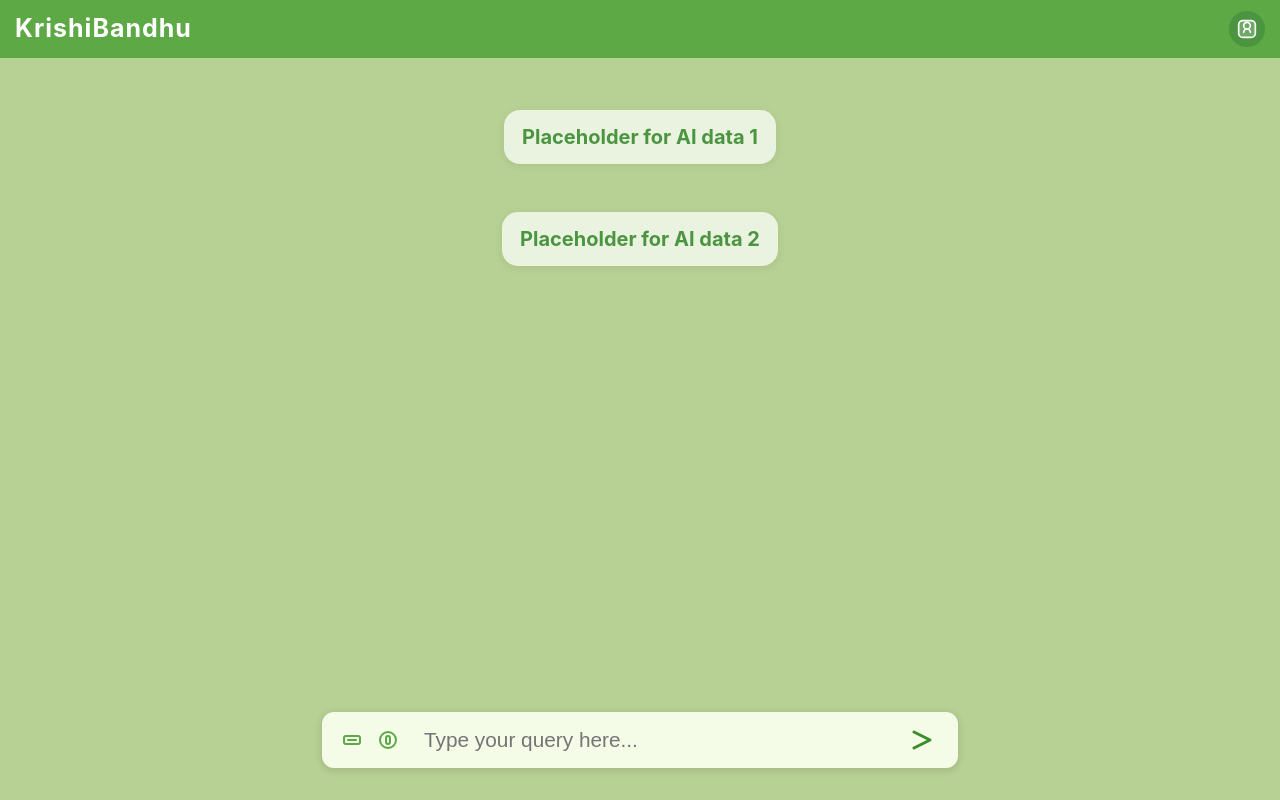
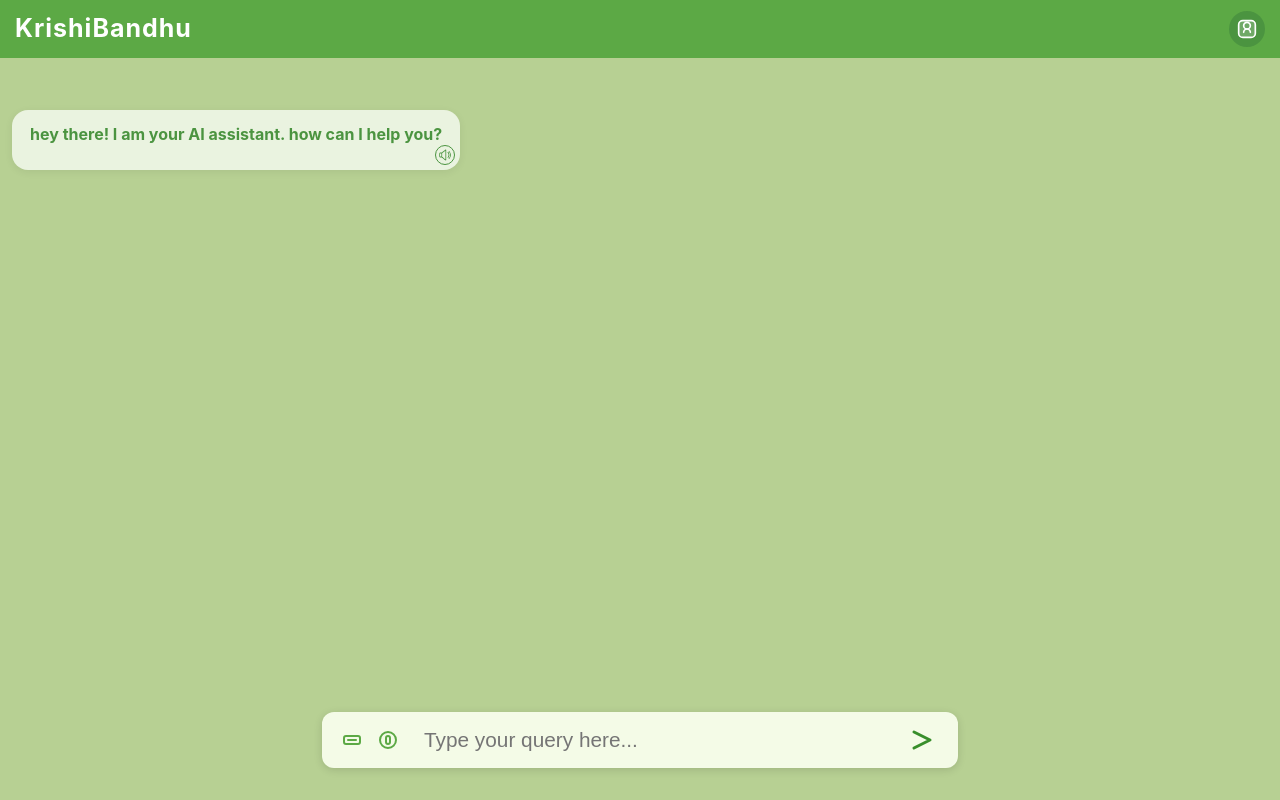
Before and after one commit to vikiDeUdit/agentic-day-frontend, a React (Vite) app: page /second in a window 1280 px wide. Built offline with nearby package versions, Linux system fonts and the light colour scheme.

Commit message:
Chat UI fixed

```diff
--- a/src/locales/bn/translation.json
+++ b/src/locales/bn/translation.json
@@ -1,5 +1,5 @@
 {
-  "title": "কৃষ্ণবন্ধু",
+  "title": "কৃষিবন্ধু",
   "subtitle": "এটি একটি নমুনা অ্যাপ্লিকেশন",
   "buttons": {
     "login": "লগইন",
@@ -8,11 +8,11 @@
     "cancel": "বাতিল"
   },
   "language": "ভাষা",
-  "welcome": "কৃষ্ণবন্ধুকে স্বাগতম",
-  "state": "রাষ্ট্র",
+  "welcome": "কৃষিবন্ধুকে স্বাগতম",
+  "state": "রাজ্য",
   "select": "নির্বাচন করুন",
   "search": "অনুসন্ধান",
   "loading": "লোড হচ্ছে ...",
   "error": "একটি ত্রুটি ঘটেছে",
-  "instructions": "আপনার ক্যোয়ারী এখানে টাইপ করুন"
+  "instructions": "আপনার প্রশ্ন এখানে লিখুন"
 }
--- a/src/pages/second.scss
+++ b/src/pages/second.scss
@@ -1,11 +1,12 @@
 .kb-root-two {
-  min-height: 100vh;
+  height: 100vh;
   min-width: 100vw;
   width: 100%;
   background: #b7d093;
   font-family: 'Inter', Arial, sans-serif;
   display: flex;
   flex-direction: column;
+  align-items: center;
   // overflow-x: hidden;
   // scrollbar-width: none;
   // position: absolute;
@@ -18,6 +19,7 @@
       justify-content: center;
     }
     .kb-chat-main {
+      width: 100%;
       margin-top: 50px;
       flex: 1;
       display: flex;
@@ -28,35 +30,69 @@
       padding-bottom: 120px;
       gap: 24px;
       overflow-x: hidden;
+      border: none;
+      overflow-y: auto;
+      border: none;
+      // Hide scrollbar (for Chrome, Edge, Safari)
+      &::-webkit-scrollbar {
+        display: none;
+      }
+
+      // Hide scrollbar (for Firefox)
+      scrollbar-width: none; // hides scrollbar
+      -ms-overflow-style: none; // for IE 10+
     }
 
     .kb-chat-content {
+      border: none;
+      padding-left: 30px;
+      padding-right: 30px;
       display: flex;
       flex-direction: column;
-      align-items: center;
-      justify-content: space-around;
-      width: 50%;
-      .kb-user {
+      align-items: flex-start;
+      width: 100%;
+      height: 100%;
+      // margin-left: 40%;
+      scroll-behavior: smooth;
+      overflow: auto;
+      .kb-chat-user {
         align-self: flex-end;
       }
-      .kb-bot {
+      .kb-chat-bot {
         align-self: flex-start;
+        display: flex;
+        flex-direction: column;
+        align-items: flex-start;
+        gap: 12px;
       }
     }
     .kb-chat-bubble {
+      position: relative; // make it the reference for absolute children
       background: #eaf3e0;
       color: #4b9440;
-      font-size: 20px;
+      font-size: medium;
       font-weight: 700;
       border-radius: 16px;
       padding: 12px 18px;
       margin: 12px;
-      // min-width: 420px;
-      // max-width: 700px;
       text-align: left;
       box-shadow: 0 2px 8px #0001;
       min-width: fit-content;
       max-width: 700px;
+
+      .kb-chat-img {
+        position: absolute;
+        bottom: 5px;  // tweak this as needed
+        right: 5px;    // tweak this as needed
+        width: 12px;
+        height: 12px;
+        padding: 3px;
+        object-fit: contain;
+        cursor: pointer;
+        // margin: 5px;
+        border: #4b9440 solid 1px;
+        border-radius: 50%;
+      }
     }
     .kb-user-bubble {
       width: fit-content;
@@ -64,7 +100,18 @@
     .kb-bot-bubble {
       align-self: flex-start;
     }
-
+    .kb-chat-file-right {
+      align-self: flex-end;
+      margin-right: 6%;
+      // margin-bottom: 100px;
+      z-index: 1;
+    }
+    .kb-chat-image-container {
+      display: flex;
+      justify-content: flex-end;
+      margin-top: 10px;
+      margin-bottom: 10px;
+    }
 
     .kb-chat-input-bar {
       position: fixed;
@@ -81,6 +128,7 @@
       padding: 8px 18px;
       box-shadow: 0 2px 8px #0002;
       gap: 12px;
+      z-index: 2;
     }
 
     .kb-chat-icon {
--- a/src/pages/second.tsx
+++ b/src/pages/second.tsx
@@ -1,12 +1,18 @@
+import './second.scss';
 import React, { useRef, useState, useEffect } from 'react';
 import { useLocation } from 'react-router-dom';
-import './second.scss';
+import { useTranslation } from 'react-i18next';
+import volume from '../assets/volume.svg';
 import Header from '../components/Header';
 import i18n from '../i18n';
-import { useTranslation } from 'react-i18next';
 
 type SpeechRecognitionType = typeof window.SpeechRecognition | typeof window.webkitSpeechRecognition;
 type RecognitionInstance = InstanceType<NonNullable<SpeechRecognitionType>> | null;
+
+interface msgListType {
+  role: 'user' | 'bot';
+  content: string;
+}
 
 const LANGUAGE_TO_LOCALE: Record<string, string> = {
   Hindi: 'hi-IN',
@@ -46,28 +52,35 @@ export default function SecondPage() {
   const recognitionLang = LANGUAGE_TO_LOCALE[selectedLanguage] || 'hi-IN';
 
   // Start with two empty cards for AI data
-  const [messages, setMessages] = useState<string[]>(['', '']);
+  const [messages, setMessages] = useState<msgListType[]>();
   const [input, setInput] = useState('');
   const [fileName, setFileName] = useState<string | null>(null);
+  const [fileImageUrl, setFileImageUrl] = useState<string | null>(null); // NEW: image preview
   const [listening, setListening] = useState(false);
+  const [botmsg, setBotmsg] = useState<string>();
   const fileInputRef = useRef<HTMLInputElement>(null);
   const recognitionRef = useRef<RecognitionInstance>(null);
   const messagesEndRef = useRef<HTMLDivElement>(null);
-  // Simulate backend fetch for AI data (replace with real API call)
   useEffect(() => {
-    // Simulate fetching AI data
     messagesEndRef.current?.scrollIntoView({ behavior: 'smooth' });
   }, [messages]);
   useEffect(() => {
-    // Scroll to bottom when messages change
+  const initialize = async () => {
     const savedLang = localStorage.getItem('appLanguage');
+
+    const initialBotMessage = 'hey there! I am your AI assistant. how can I help you?';
+    setBotmsg(initialBotMessage);
+    setMessages([{ role: 'bot', content: initialBotMessage }]);
+    console.log(messages)
+
     if (savedLang) {
       i18n.changeLanguage(savedLang);
     }
-    setTimeout(() => {
-      setMessages(['', '']);
-    }, 1000);
-  }, []);
+
+  };
+
+  initialize();
+}, []);
 
   // File upload handler
   const handleFileClick = () => {
@@ -75,7 +88,19 @@ export default function SecondPage() {
   };
   const handleFileChange = (e: React.ChangeEvent<HTMLInputElement>) => {
     if (e.target.files && e.target.files[0]) {
-      setFileName(e.target.files[0].name);
+      const file = e.target.files[0];
+      setFileName(file.name);
+
+      // NEW: Read image and set preview
+      if (file.type.startsWith('image/')) {
+        const reader = new FileReader();
+        reader.onload = (ev) => {
+          setFileImageUrl(ev.target?.result as string);
+        };
+        reader.readAsDataURL(file);
+      } else {
+        setFileImageUrl(null);
+      }
     }
   };
 
@@ -104,38 +129,57 @@ export default function SecondPage() {
   };
 
   // Chat send handler
-  const handleSend = (e: React.FormEvent) => {
+  const handleSend = async (e: React.FormEvent) => {
     e.preventDefault();
+    messagesEndRef.current?.scrollIntoView({ behavior: 'smooth' });
     if (input.trim() !== '') {
-      setMessages([...messages, input]);
+      await setMessages(prev => [...(prev || []), { role: 'user', content: input }, { role: 'bot', content: botmsg || '' }]);
       setInput('');
     }
   };
 
   return (
     <div className="kb-root-two">
-      {/* <header className="kb-header">
-        <span className="kb-title">KrishiBandhu</span>
-        <span className="kb-user-icon">
-          <svg width="40" height="40" viewBox="0 0 24 24" fill="none" stroke="#fff" strokeWidth="2" strokeLinecap="round" strokeLinejoin="round"><circle cx="12" cy="8" r="4"/><path d="M16 16a4 4 0 0 0-8 0"/><rect x="2" y="2" width="20" height="20" rx="5" fill="#fff3"/></svg>
-        </span>
-      </header> */}
       <Header/>
       <main className="kb-chat-main">
         {/* Two empty cards for AI data */}
-        <div className="kb-chat-bubble kb-chat-placeholder">
+        {/* <div className="kb-chat-bubble kb-chat-placeholder">
           Placeholder for AI data 1
-        </div>
-        <div className="kb-chat-bubble kb-chat-placeholder">
+        </div> */}
+        {/* <div className="kb-chat-bubble kb-chat-placeholder">
           Placeholder for AI data 2
-        </div>
+        </div> */}
         {fileName && (
-          <div className="kb-chat-bubble kb-chat-file">📎 {fileName}</div>
+          <div className="kb-chat-bubble kb-chat-file kb-chat-file-right">
+            {fileImageUrl && (
+              <div className="kb-chat-image-container">
+                <img
+                  src={fileImageUrl}
+                  alt={fileName}
+                  style={{ maxWidth: '200px', borderRadius: '8px', boxShadow: '0 2px 8px #0002' }}
+                />
+              </div>
+            )}
+          </div>
         )}
         <div className='kb-chat-content'>
-          {messages.slice(2).map((msg, idx) => (
-            <div className="kb-chat-bubble kb-user kb-user-bubble" key={idx + 2} ref={messagesEndRef}>{msg}</div>
-          ))}
+          {messages && messages.map((msg, idx) => {
+            if(msg.role === 'user')
+              return (
+                <div key={idx} ref={messagesEndRef} className={`kb-chat-bubble kb-chat-${msg.role}`}>
+                  {msg.content}
+                </div>
+              );
+            else
+              return (
+                <div key={idx} ref={messagesEndRef} className={`kb-chat-bubble kb-chat-${msg.role}`}>
+                  {msg.content}
+                  <span>
+                    <img src={volume} className='kb-chat-img'/>
+                  </span>
+                </div>
+              );
+          })}
         </div>
         <form className="kb-chat-input-bar" onSubmit={handleSend}>
           <input
@@ -143,6 +187,7 @@ export default function SecondPage() {
             style={{ display: 'none' }}
             ref={fileInputRef}
             onChange={handleFileChange}
+            accept="image/*"
           />
           <span className="kb-chat-icon" onClick={handleFileClick} title="Attach file">
             <svg width="24" height="24" fill="none" stroke="#5ca945" strokeWidth="2" strokeLinecap="round" strokeLinejoin="round"><rect x="4" y="8" width="16" height="8" rx="2"/><line x1="8" y1="12" x2="16" y2="12"/></svg>
```
Also changed, not shown: src/assets/volume.svg (added).
